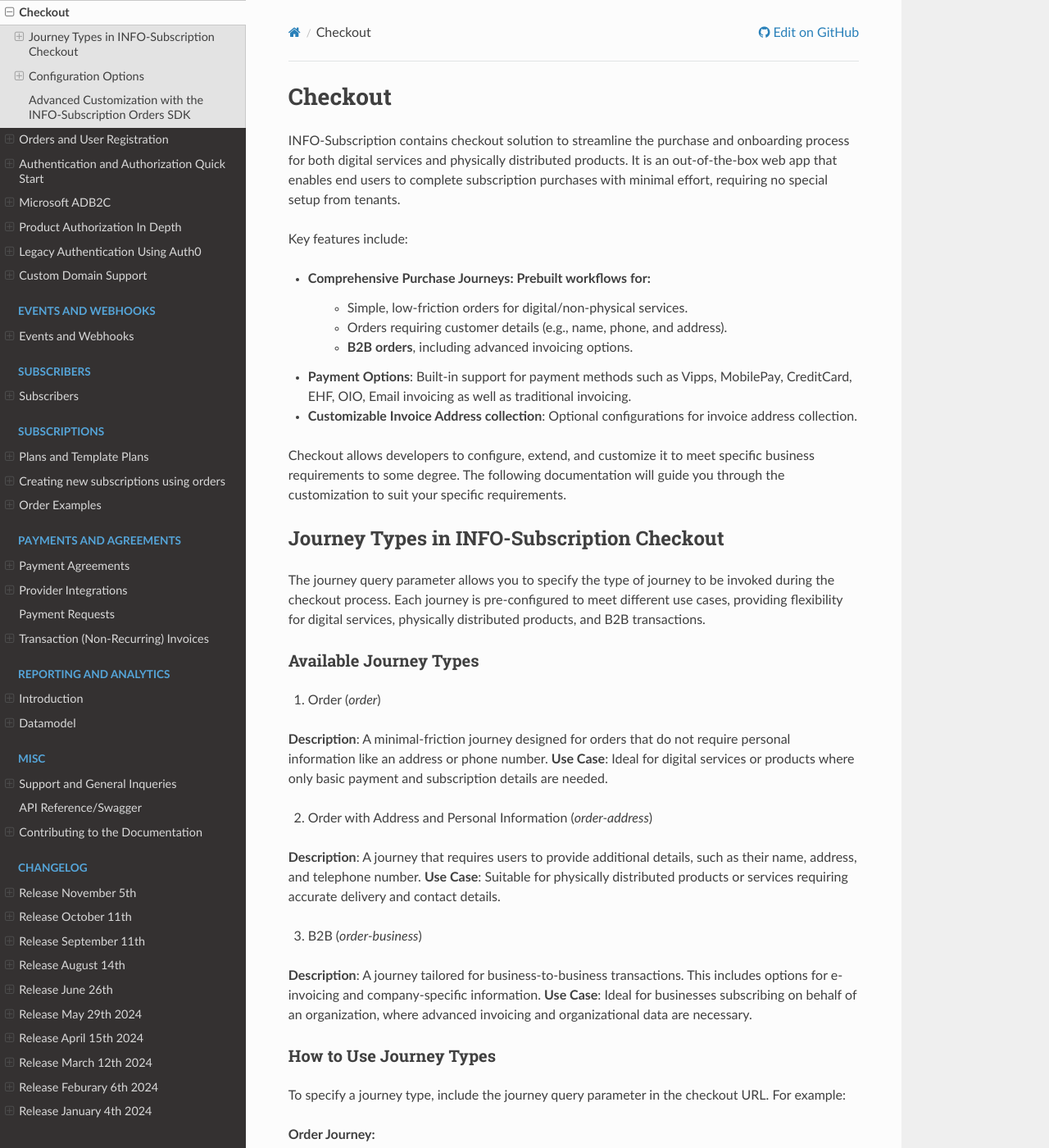
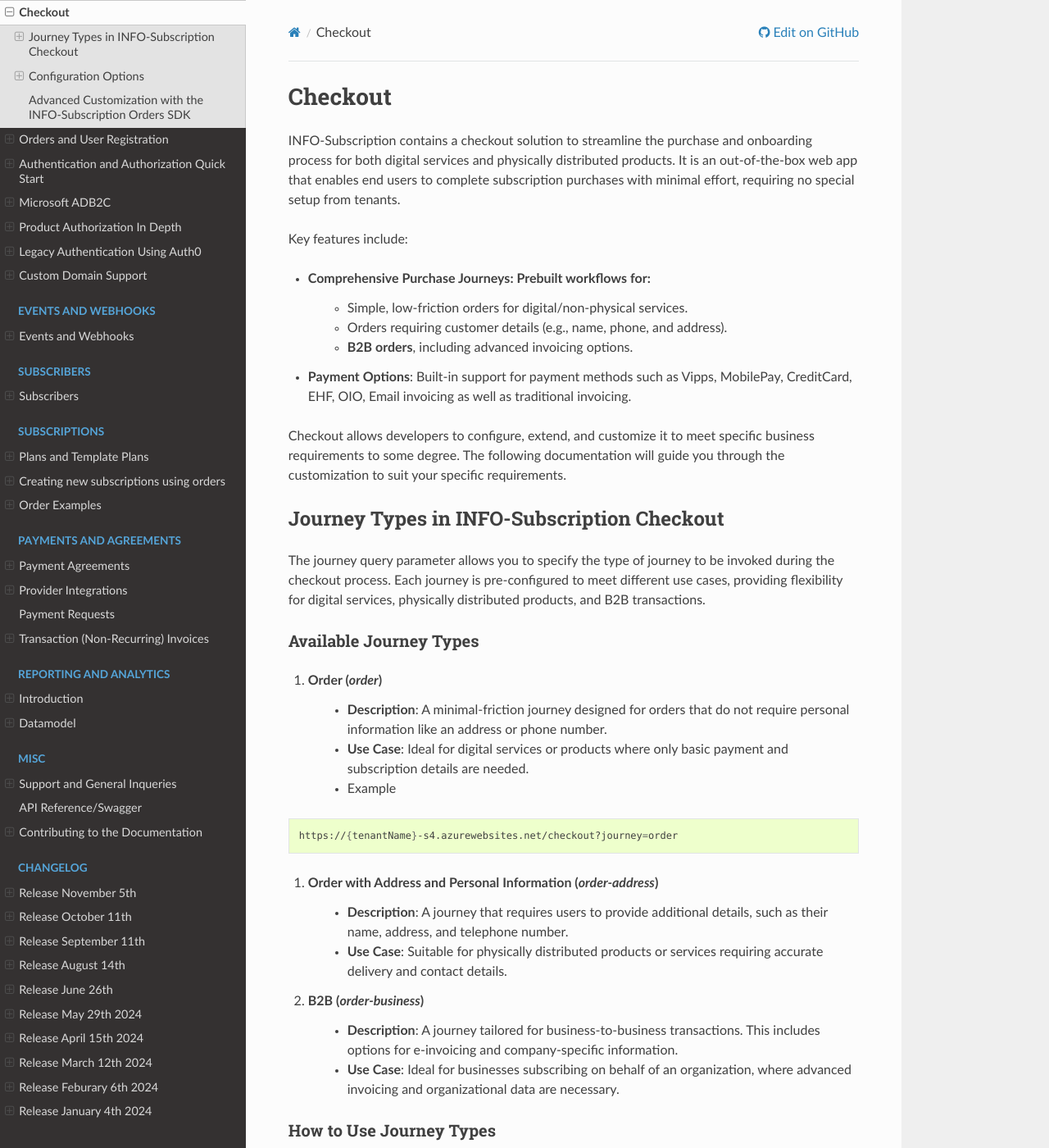
Before and after one commit to infosoftas/info-subscription-doc, a Sphinx documentation site: the page built from source/managed-experience/selfservice/checkout.rst, in a window 1280 px wide and 1400 px high. Shown: the whole window at 82% size. Built offline with Sphinx 7.4.7 and the Read the Docs theme 3.1.0, drawn with Linux system fonts in a browser that asks for light colours; formulas are drawn with MathJax 3.

Commit message:
Testing codeblock in bullet list.

```diff
--- a/source/managed-experience/selfservice/checkout.rst
+++ b/source/managed-experience/selfservice/checkout.rst
@@ -3,7 +3,7 @@
 Checkout
 ========
 
-|projectName| contains checkout solution to streamline the purchase and onboarding process for both digital services and physically distributed products.
+|projectName| contains a checkout solution to streamline the purchase and onboarding process for both digital services and physically distributed products.
 It is an out-of-the-box web app that enables end users to complete subscription purchases with minimal effort, requiring no special setup from tenants.
 
 Key features include:
@@ -26,24 +26,23 @@ Each journey is pre-configured to meet different use cases, providing flexibilit
 Available Journey Types
 ~~~~~~~~~~~~~~~~~~~~~~~
 
-1. Order (`order`)
+#. Order (`order`)
+    * **Description**: A minimal-friction journey designed for orders that do not require personal information like an address or phone number.
+    * **Use Case**: Ideal for digital services or products where only basic payment and subscription details are needed.
+    * Example
+.. code-block:: bash
 
-**Description**: A minimal-friction journey designed for orders that do not require personal information like an address or phone number.
-**Use Case**: Ideal for digital services or products where only basic payment and subscription details are needed.
+    https://{tenantName}-s4.azurewebsites.net/checkout?journey=order
 
-
-2. Order with Address and Personal Information (`order-address`)
-
-**Description**: A journey that requires users to provide additional details, such as their name, address, and telephone number.
-**Use Case**: Suitable for physically distributed products or services requiring accurate delivery and contact details.
-
-3. B2B (`order-business`)
-
-**Description**: A journey tailored for business-to-business transactions. This includes options for e-invoicing and company-specific information.
-**Use Case**: Ideal for businesses subscribing on behalf of an organization, where advanced invoicing and organizational data are necessary.
+#. Order with Address and Personal Information (`order-address`)
+    * **Description**: A journey that requires users to provide additional details, such as their name, address, and telephone number.
+    * **Use Case**: Suitable for physically distributed products or services requiring accurate delivery and contact details.
+#. B2B (`order-business`)
+    * **Description**: A journey tailored for business-to-business transactions. This includes options for e-invoicing and company-specific information.
+    * **Use Case**: Ideal for businesses subscribing on behalf of an organization, where advanced invoicing and organizational data are necessary.
 
 How to Use Journey Types
-~~~~~~~~~~~~~~~~~~~~~~~
+~~~~~~~~~~~~~~~~~~~~~~~~
 To specify a journey type, include the journey query parameter in the checkout URL. For example:
 
 **Order Journey:**
```
Also changed, not shown: other parts of source/managed-experience/selfservice/checkout.rst (+1 -1 lines).
